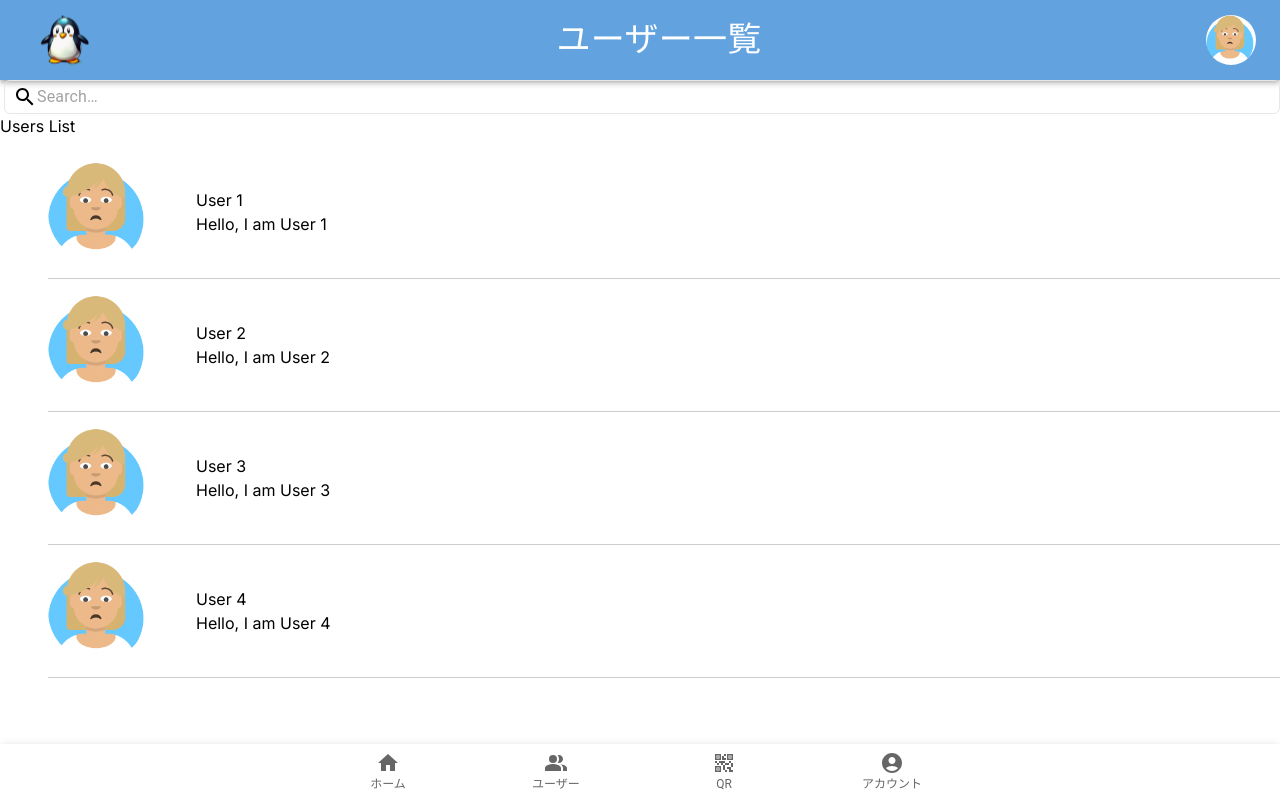
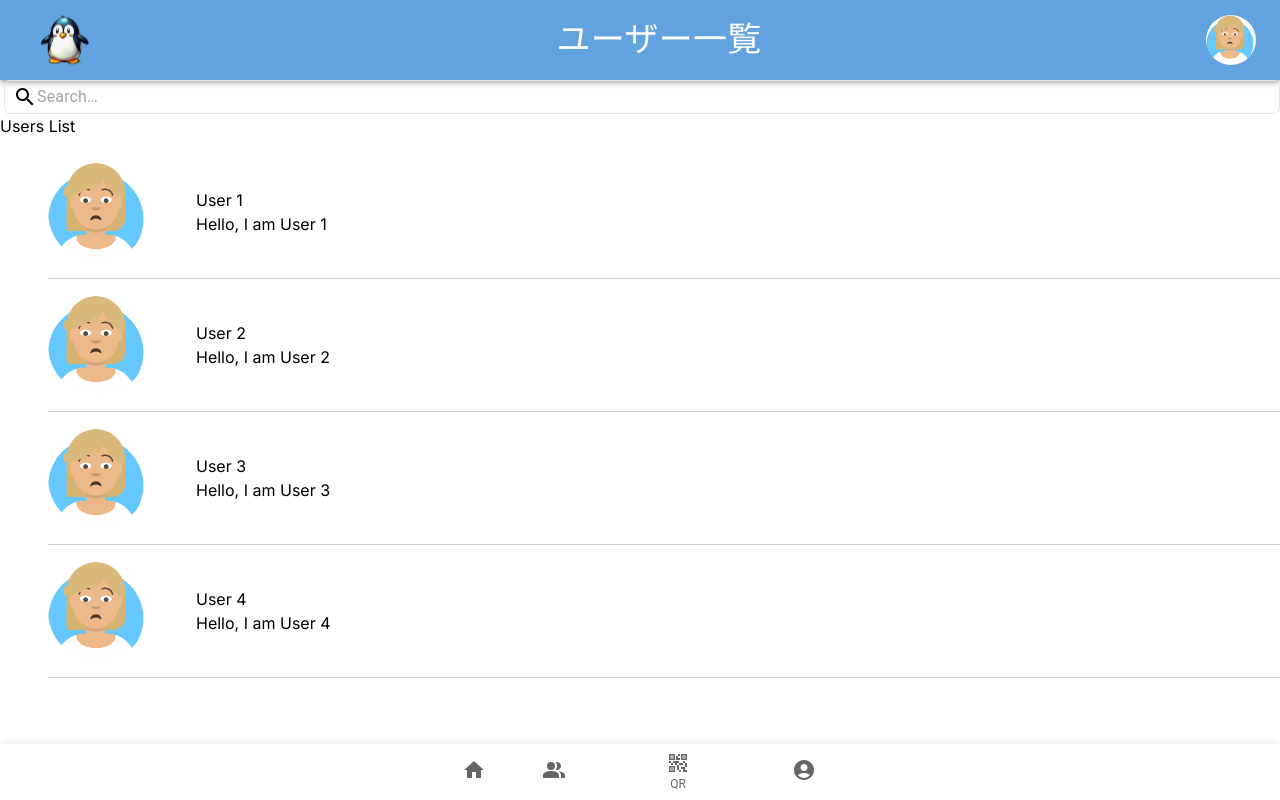
Before and after one commit to takahara-morpet/-frontend, a Next.js app: page /users in a window 1280 px wide. Shown: the top 800 px of the page. Built offline with nearby package versions, Linux system fonts and the light colour scheme.

Commit message:
✨ [Improve] Footerに画面遷移系の機能を追加

```diff
--- a/src/app/check-modal/page.tsx
+++ /dev/null
@@ -1,21 +0,0 @@
-"use client";
-import React from 'react'
-import Image from 'next/image'
-import QRModal from '../molecules/qr-modal'
-import Button from '@mui/material/Button';
-
-export default function Home() {
-
-  const [open, setOpen] = React.useState(false);
-  const handleOpen = () => setOpen(true);
-  const handleClose = () => setOpen(false);
-
-
-  return (
-    <main className="flex min-h-screen flex-col justify-between p-3 md:p-24">
-      {/* for develop */}
-      <Button variant="contained" onClick={handleOpen}>Open QR</Button>
-      <QRModal qrSrc="/sample/QR.jpg" handleOpen={handleOpen} handleClose={handleClose} isOpen={open} />
-    </main>
-  )
-}
--- a/src/app/molecules/qr-modal.tsx
+++ b/src/app/molecules/qr-modal.tsx
@@ -7,7 +7,6 @@ import exp from "constants";
 
 interface QRModalProps {
   qrSrc: string;
-  handleOpen: () => void;
   handleClose: () => void;
   isOpen: boolean;
 }
--- a/src/app/organisms/footer.tsx
+++ b/src/app/organisms/footer.tsx
@@ -1,3 +1,7 @@
+'use client';
+import React from 'react';
+import Link from 'next/link';
+
 import BottomNavigation from '@mui/material/BottomNavigation';
 import BottomNavigationAction from '@mui/material/BottomNavigationAction';
 import Paper from '@mui/material/Paper';
@@ -6,25 +10,37 @@ import PeopleAltIcon from '@mui/icons-material/PeopleAlt';
 import QrCode2Icon from '@mui/icons-material/QrCode2';
 import AccountCircleIcon from '@mui/icons-material/AccountCircle';
 
-interface FooterProps {
+import Routes from '../../constants/routes';
+
+import QRModal from '../molecules/qr-modal';
 
 
-}
+const Footer: React.FC = ({
+}): JSX.Element => {
 
-const Footer: React.FC<FooterProps> = ({
+    const [isOpen, setOpen] = React.useState(false);
+    const handleOpen = () => setOpen(true);
+    const handleClose = () => setOpen(false);
 
-}): JSX.Element => {
     return (
+        <>
         <Paper sx={{ position: 'fixed', bottom: 0, left: 0, right: 0 }} elevation={4}>
-            <BottomNavigation
-                showLabels
-            >
-                <BottomNavigationAction label="ホーム" icon={<HomeIcon />} />
+            <BottomNavigation showLabels>
+                <Link href={Routes.HOME_URL}>
+                    <BottomNavigationAction label="ホーム" icon={<HomeIcon />} />
+                </Link>
+                <Link href={Routes.USERS_URL}>
                 <BottomNavigationAction label="ユーザー" icon={<PeopleAltIcon />} />
-                <BottomNavigationAction label="QR" icon={<QrCode2Icon />} />
-                <BottomNavigationAction label="アカウント" icon={<AccountCircleIcon />} />
+                </Link>
+                <BottomNavigationAction label="QR" icon={<QrCode2Icon />} onClick={handleOpen} />
+                <Link href={Routes.Profile_URL}>
+                    <BottomNavigationAction label="アカウント" icon={<AccountCircleIcon />} />
+                </Link>
+
             </BottomNavigation>
         </Paper>
+        <QRModal qrSrc="/sample/QR.jpg" handleClose={handleClose} isOpen={isOpen} />
+        </>
     )
 }
 
--- /dev/null
+++ b/src/constants/routes.ts
@@ -0,0 +1,7 @@
+enum Routes {
+    HOME_URL = '/',
+    USERS_URL = '/users',
+    Profile_URL = '/accounts' // TODO: 仮
+}
+
+export default Routes;
```
